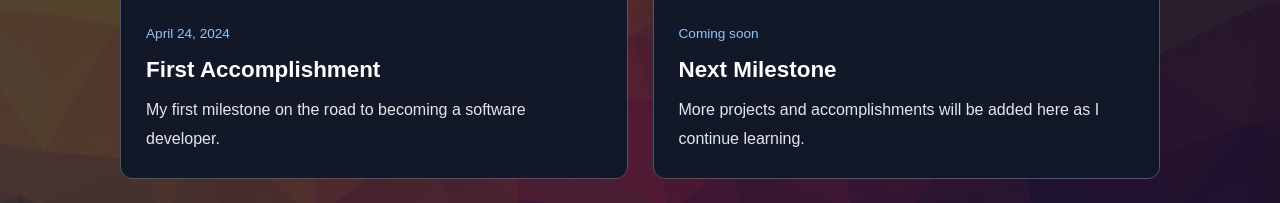
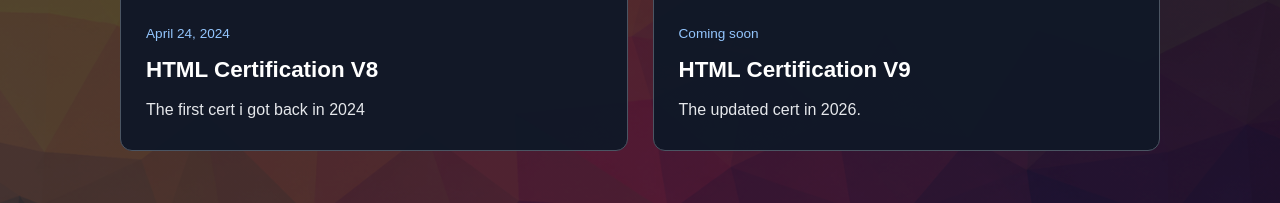
Before and after one commit to clwilson130/WebsiteWilson, a plain HTML site: page index.html in a window 1280 px wide. Shown: the part 1865-2068 px from the top of the page. Drawn offline with Linux system fonts and the light colour scheme.

Commit message:
Add files via upload

```diff
--- a/index.html
+++ b/index.html
@@ -105,11 +105,10 @@
                     <div class="project-info">
                         <p class="project-date">April 24, 2024</p>
 
-                        <h3>First Accomplishment</h3>
+                        <h3>HTML Certification V8</h3>
 
                         <p>
-                            My first milestone on the road to becoming
-                            a software developer.
+                            The first cert i got back in 2024
                         </p>
                     </div>
 
@@ -124,11 +123,10 @@
                     <div class="project-info">
                         <p class="project-date">Coming soon</p>
 
-                        <h3>Next Milestone</h3>
+                        <h3>HTML Certification V9</h3>
 
                         <p>
-                            More projects and accomplishments will
-                            be added here as I continue learning.
+                            The updated cert in 2026.
                         </p>
                     </div>
 
```
Also changed, not shown: pictures/cert2.png (added).
